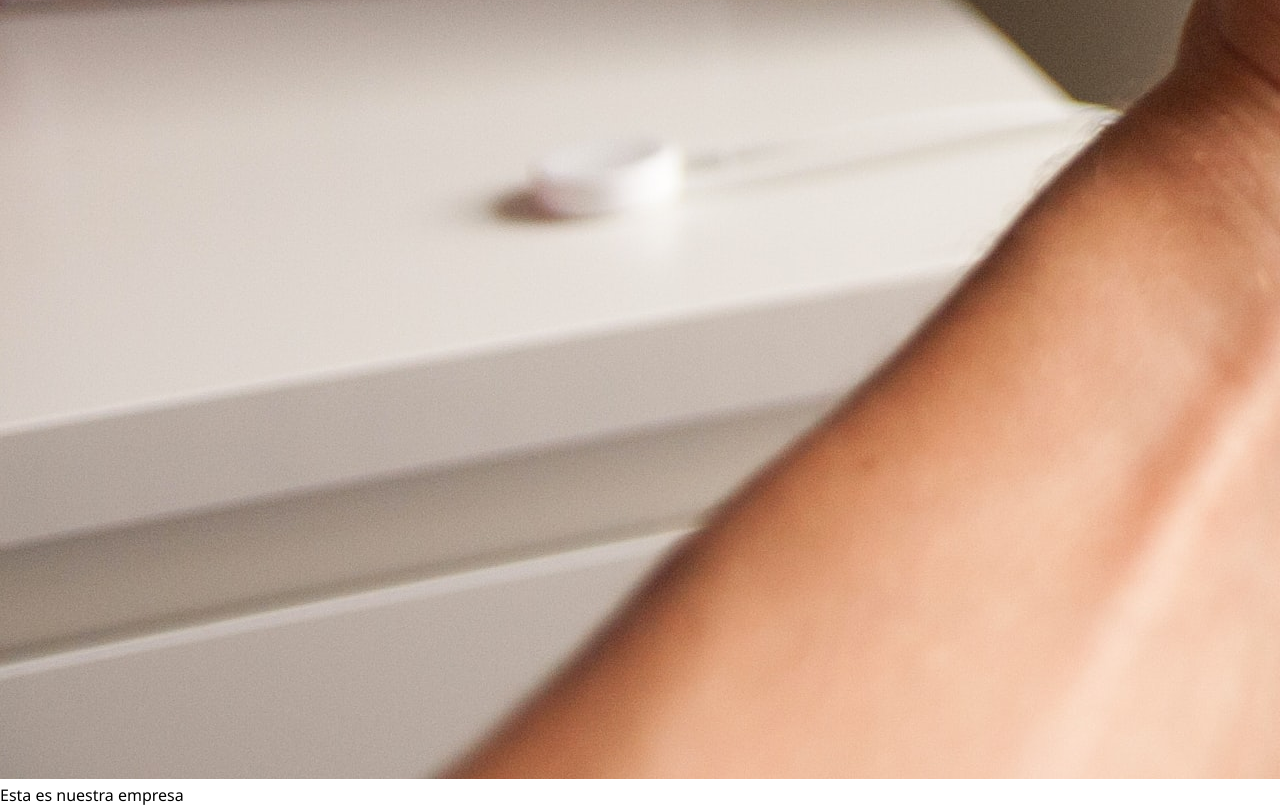
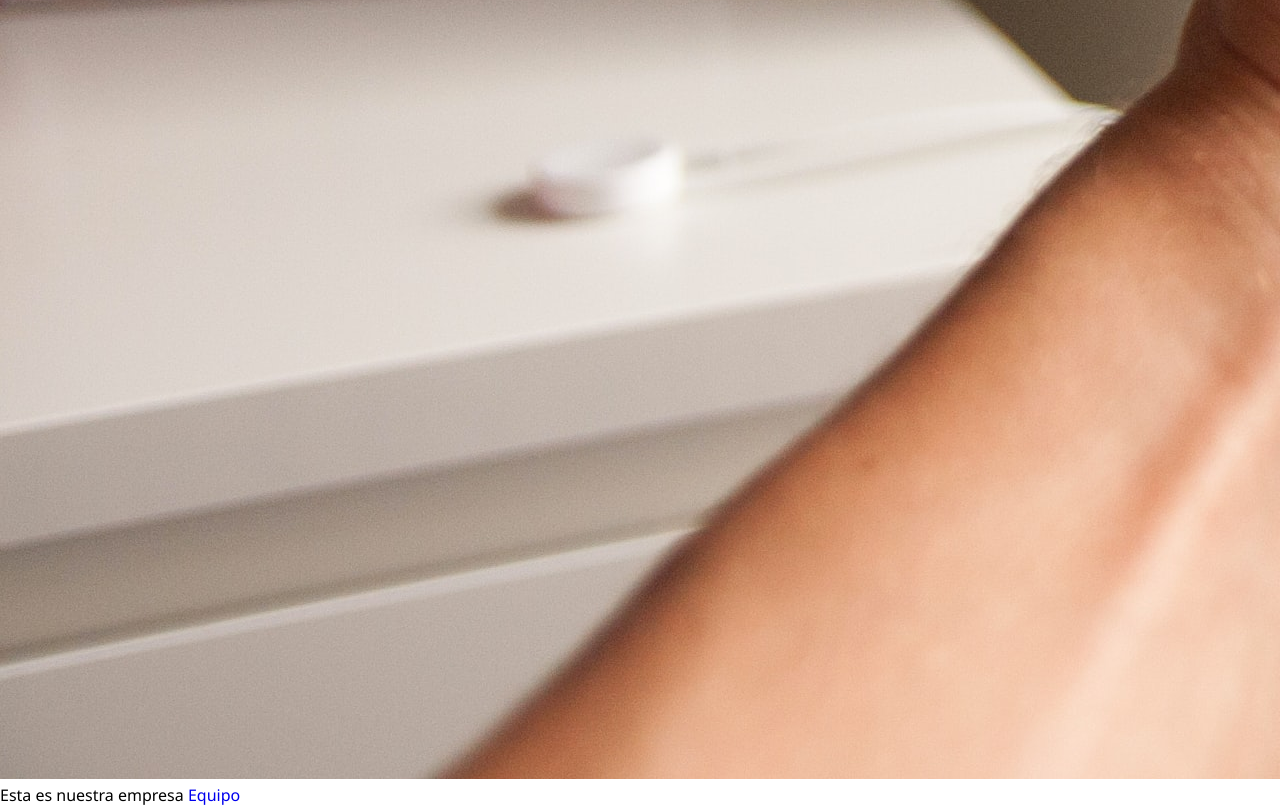
Before and after one commit to jean-carlos-19/git, a plain HTML site: page src/index.html in a window 1280 px wide. Shown: the part 1885-2691 px from the top of the page. Drawn offline with Linux system fonts and the light colour scheme.

Commit message:
Se agrega un enlace a la pagina de equipo desde el index

```diff
--- a/src/index.html
+++ b/src/index.html
@@ -13,6 +13,7 @@
        <h3>texto....</h3>
        <img src="./img/mi-imagen.jpg" alt="telefono">
        <span>Esta es nuestra empresa</span>
+       <a href="./paginas/equipo.html">Equipo</a>
     </div>
 </body>
 </html>
```
